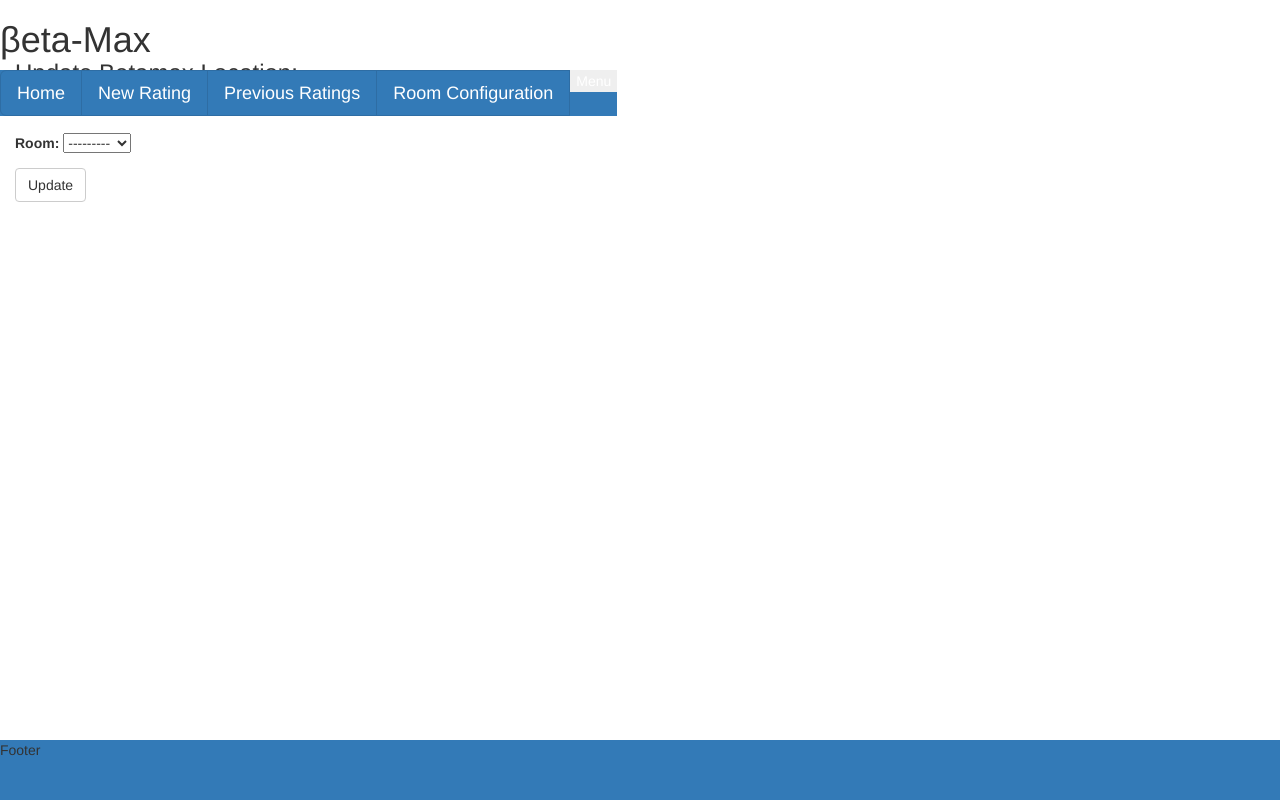
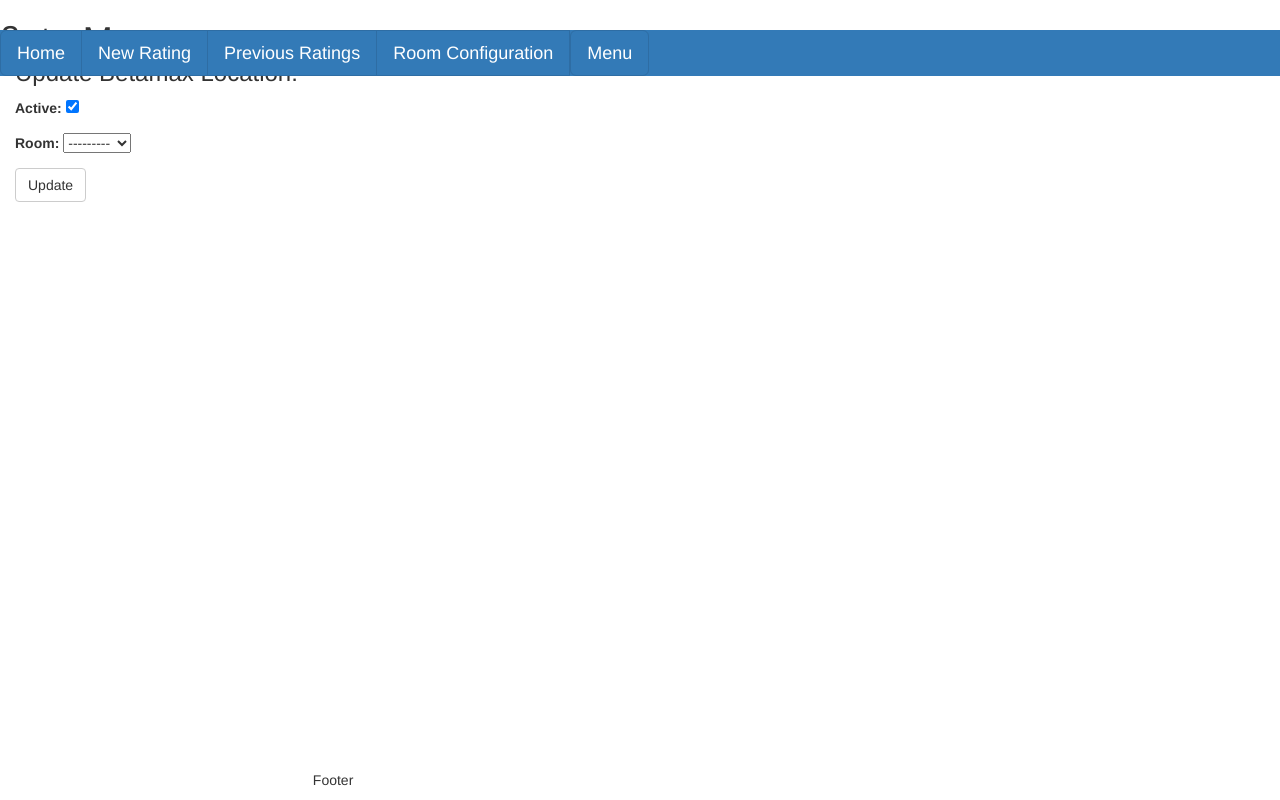
Before and after one commit to zilingzhang/Betamax, a Django app: page /comfort/config/ in a window 1280 px wide. Run offline with Django 3.2, Linux system fonts and the light colour scheme; data comes from the database, SQL or seed files in the repository; some libraries are stand-ins or nearby versions.

Commit message:
edit header

```diff
--- a/comfort/templates/comfort/header.html
+++ b/comfort/templates/comfort/header.html
@@ -5,23 +5,24 @@
 	<script src="https://maxcdn.bootstrapcdn.com/bootstrap/3.3.7/js/bootstrap.min.js"></script>
 	<head>
 		<style>
+		.content {
+			display: inline-block;
+		}
+
 		.footer {
 			position: fixed;
 			bottom:0;
 			width: 100%;
-			height:60px;
+			min-height:30px;
+			margin-bottom:
 			background-color:337ab7;
+			display: inline-block;
 		}
 
-		.dropbtn {
-			float: right;
-			color: white;
-			border: none;
-			cursor: pointer;
-		}
-
-		.dropbtn:hover, .dropbtn:focus {
-			background-color: #2980B9;
+		.header {
+			width:100%;
+			top: 0;
+			position: fixed;
 		}
 
 		.dropdown {
@@ -46,9 +47,8 @@
 			display: block;
 		}
 		</style>
-		<div style="width:100%; top: 0; position: fixed;">
-			<div><h1>βeta-Max</h1></div>
-			<div class="btn-group" style="background-color:337ab7;">
+		<div class="header"><h1>βeta-Max</h1></div>
+		<div class="btn-group" style="background-color:337ab7; width:100%; top: 30; position: fixed;">
 			<a class='btn btn-primary btn-lg' href='/comfort/'>Home</a>
 			<a class='btn btn-primary btn-lg' href='/comfort/create/'>New Rating</a>
 			<a class='btn btn-primary btn-lg' href='/comfort/detail/'>Previous Ratings</a>
@@ -57,7 +57,7 @@
 				<a class='btn btn-primary btn-lg' href='/accounts/logout/' title="Logout" style="float:right;"">{{ user.get_username }}</a>
 			{% else %}
 				<div class="dropdown">
-						<button onclick="myFunction()" class="dropbtn">Menu</button>
+					<button onclick="myFunction()" class='btn btn-primary btn-lg'>Menu</button>
 					<div id="myDropdown" class="dropdown-content">
 						<a class='btn btn-primary btn-lg' href='/admin/'>Admin</a>
 						<a class='btn btn-primary btn-lg' href='/accounts/login/'>Login</a>
@@ -65,7 +65,6 @@
 				</div>
 
 			{% endif %}
-			</div>
 		</div>
 
 		<script>
@@ -88,9 +87,11 @@
 
 	</head>
 	<body>
+		<div class="content">
 			{% load static %}
 			{% block content %}
 			{% endblock %}
+		</div>
 	</body>
 	<div class="footer">
 		<p>Footer</p>
```
Lines whose indentation alone changed are shown as unchanged.
